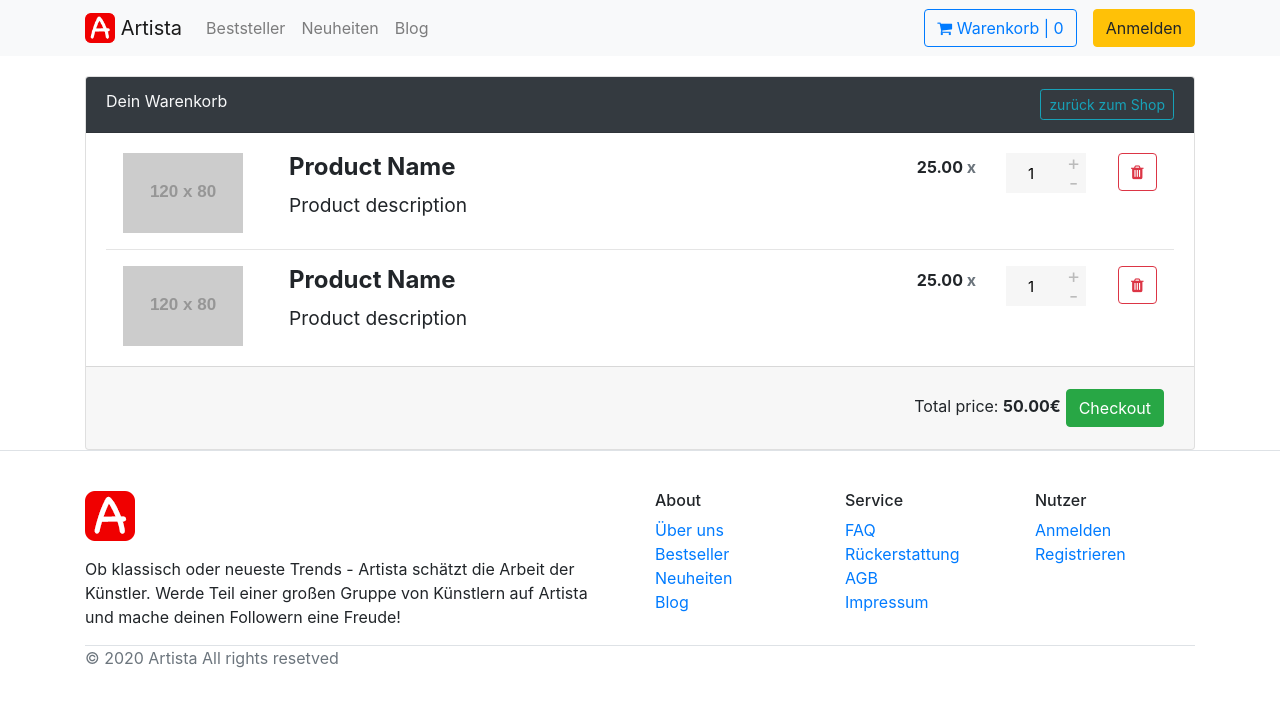
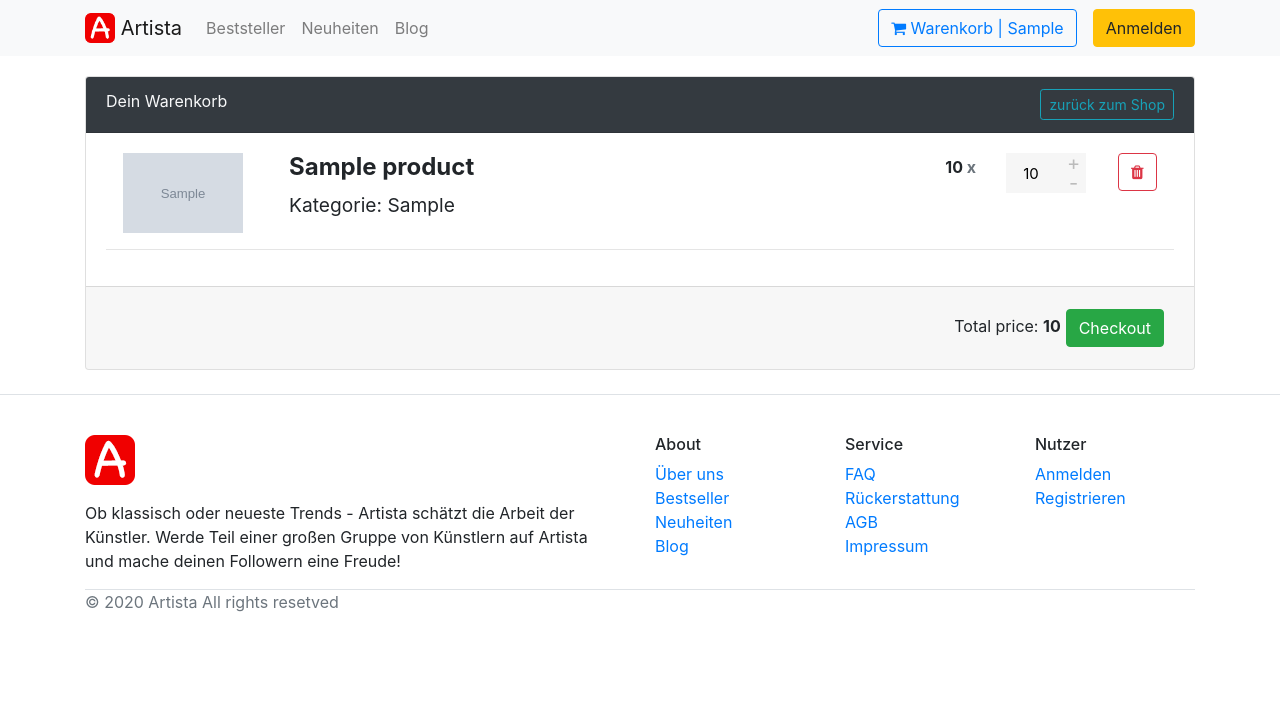
Before and after one commit to jannikr/Artista, a Django app: template Shop/templates/Shop/cart.html in a window 1280 px wide. Shown: the top 707 px of the page. Run offline with Django 3.2, Linux system fonts and the light colour scheme; the template is opened without the code that fills it: most values are stand-ins (such as "Sample title", 1, 10 or a date in 2020); grey boxes marked "Sample" are stand-in pictures; grey boxes labelled with a size stand in for pictures from a placeholder-image service; parts of the project's set-up code (start-up, migrations or seed data) failed here and were passed over; some libraries are stand-ins or nearby versions.

Commit message:
cart implemented - adding elements to carts works only on 'home' so far

```diff
--- a/E_Commerce/settings.py
+++ b/E_Commerce/settings.py
@@ -134,3 +134,5 @@ AUTH_USER_MODEL = 'Profile.ShopUser'
 
 LOGIN_REDIRECT_URL = 'home'
 LOGOUT_REDIRECT_URL = 'home'
+
+TEMPLATES[0]['OPTIONS']['context_processors'].append("Shop.context_processors.cartitems_processor")
--- a/Shop/admin.py
+++ b/Shop/admin.py
@@ -1,8 +1,10 @@
 from django.contrib import admin
-from Shop.models import Product, Vote, Vote_Comment
+from Shop.models import Product, Vote, Vote_Comment, Order, OrderItem
 
 # Register your models here.
 
 admin.site.register(Product)
 admin.site.register(Vote)
 admin.site.register(Vote_Comment)
+admin.site.register(Order)
+admin.site.register(OrderItem)
--- a/Shop/templates/Shop/cart.html
+++ b/Shop/templates/Shop/cart.html
@@ -3,7 +3,7 @@
 
 {% block content %}
     <div class="container">
-        <div class="card shopping-cart">
+        <div class="card shopping-cart mb-4">
             <div class="card-header bg-dark text-light">
                 Dein Warenkorb
                 <a href="{% url 'home' %}" class="btn btn-outline-info btn-sm pull-right">zurück zum Shop</a>
@@ -11,24 +11,25 @@
             </div>
             <div class="card-body">
                 <!-- PRODUCT -->
+                {% for item in items %}
                 <div class="row">
                     <div class="col-12 col-sm-12 col-md-2 text-center">
-                        <img class="img-responsive" src="http://placehold.it/120x80" alt="prewiew" width="120" height="80">
+                        <img class="img-responsive" src="{{ item.product.image.url }}" alt="prewiew" width="120" height="80">
                     </div>
                     <div class="col-12 text-sm-center col-sm-12 text-md-left col-md-6">
-                        <h4 class="product-name"><strong>Product Name</strong></h4>
+                        <h4 class="product-name"><strong>{{ item.product.title }}</strong></h4>
                         <h4>
-                            <small>Product description</small>
+                            <small>Kategorie: {{ item.product.get_category_display }}</small>
                         </h4>
                     </div>
                     <div class="col-12 col-sm-12 text-sm-center col-md-4 text-md-right row">
                         <div class="col-3 col-sm-3 col-md-6 text-md-right" style="padding-top: 5px">
-                            <h6><strong>25.00 <span class="text-muted">x</span></strong></h6>
+                            <h6><strong>{{ item.product.price }} <span class="text-muted">x</span></strong></h6>
                         </div>
                         <div class="col-4 col-sm-4 col-md-4">
                             <div class="quantity">
                                 <input type="button" value="+" class="plus">
-                                <input type="number" step="1" max="99" min="1" value="1" title="Qty" class="qty"
+                                <input type="number" step="1" max="99" min="1" value="{{ item.quantity }}" title="Qty" class="qty"
                                        size="4">
                                 <input type="button" value="-" class="minus">
                             </div>
@@ -41,43 +42,14 @@
                     </div>
                 </div>
                 <hr>
+                {% endfor %}
                 <!-- END PRODUCT -->
-                <!-- PRODUCT -->
-                <div class="row">
-                    <div class="col-12 col-sm-12 col-md-2 text-center">
-                        <img class="img-responsive" src="http://placehold.it/120x80" alt="prewiew" width="120" height="80">
-                    </div>
-                    <div class="col-12 text-sm-center col-sm-12 text-md-left col-md-6">
-                        <h4 class="product-name"><strong>Product Name</strong></h4>
-                        <h4>
-                            <small>Product description</small>
-                        </h4>
-                    </div>
-                    <div class="col-12 col-sm-12 text-sm-center col-md-4 text-md-right row">
-                        <div class="col-3 col-sm-3 col-md-6 text-md-right" style="padding-top: 5px">
-                            <h6><strong>25.00 <span class="text-muted">x</span></strong></h6>
-                        </div>
-                        <div class="col-4 col-sm-4 col-md-4">
-                            <div class="quantity">
-                                <input type="button" value="+" class="plus">
-                                <input type="number" step="1" max="99" min="1" value="1" title="Qty" class="qty"
-                                       size="4">
-                                <input type="button" value="-" class="minus">
-                            </div>
-                        </div>
-                        <div class="col-2 col-sm-2 col-md-2 text-right">
-                            <button type="button" class="btn btn-outline-danger btn-xs">
-                                <i class="fa fa-trash" aria-hidden="true"></i>
-                            </button>
-                        </div>
-                    </div>
-                </div>
             </div>
             <div class="card-footer">
                 <div class="pull-right" style="margin: 10px">
                     <a href="" class="btn btn-success pull-right">Checkout</a>
                     <div class="pull-right" style="margin: 5px">
-                        Total price: <b>50.00€</b>
+                        Total price: <b>{{ order.get_cart_total }}</b>
                     </div>
                 </div>
             </div>
--- a/Shop/templates/Shop/utils/navbar.html
+++ b/Shop/templates/Shop/utils/navbar.html
@@ -24,7 +24,7 @@
     </ul>
     <ul class="navbar-nav ml-auto">
       <li class="nav-item">
-          <a class="btn btn-outline-primary" href="{% url 'cart' %}"><i class="fa fa fa-shopping-cart fa-sm"></i> Warenkorb | 0</a>
+          <a class="btn btn-outline-primary" href="{% url 'cart' %}"><i class="fa fa fa-shopping-cart fa-sm"></i> Warenkorb | {{ cartItems }}</a>
       </li>
       {% if user.is_authenticated or shopuser.is_authenticated %}
       <li class="nav-item px-3">
--- a/Shop/templates/Shop/utils/products.html
+++ b/Shop/templates/Shop/utils/products.html
@@ -15,9 +15,9 @@
                                 {{ product.creator.instagram_handle }}</p>
                             <div class="d-flex justify-content-between align-items-center">
                                 <div class="btn-group">
-                                    <a href="detail/{{ product.id }}/"><button type="button" class="btn btn-sm btn-outline-secondary">Ansehen</button></a>
-                                    <button type="button" class="btn btn-sm btn-outline-secondary">Hinzufügen</button>
-                                    <button type="button" class="btn btn-sm btn-outline-secondary">Bearbeiten</button>
+                                    <a href="detail/{{ product.id }}/"><button type="button" class="btn btn-sm btn-outline-secondary mr-1">Ansehen</button></a>
+
+                                    <a href="add/{{ product.id }}/"> <button type="button" class="btn btn-sm btn-outline-secondary">Hinzufügen</button></a>
                                 </div>
                                 <medium class="text-muted">{{ product.price }}€</medium>
                             </div>
--- a/Shop/urls.py
+++ b/Shop/urls.py
@@ -6,7 +6,7 @@ urlpatterns = [
     path('cart/', views.cart, name="cart"),
     path('checkout/', views.checkout, name="checkout"),
     path('upload/', views.ProductCreateView.as_view(), name="upload"),
-    # path('detail/', views.detail, name="detail"),
+    path('add/<int:pk>/', views.addtocart, name='addtocart'),
     path('detail/<int:pk>/', views.detail, name='detail'),
     path('detail/<int:pk>/update/', views.ProductUpdateView.as_view(), name='update'),
     path('detail/<int:pk>/pdf/', views.GeneratePdf.as_view(), name='pdf'),
```
Also changed, not shown: Shop/context_processors.py (added, +10 -0 lines), Shop/models.py (+44 -0 lines), Shop/templates/Shop/detail.html (+5 -3 lines), Shop/views.py (+31 -4 lines), Shop/migrations/0010_order_orderitem.py (added), db.sqlite3.
